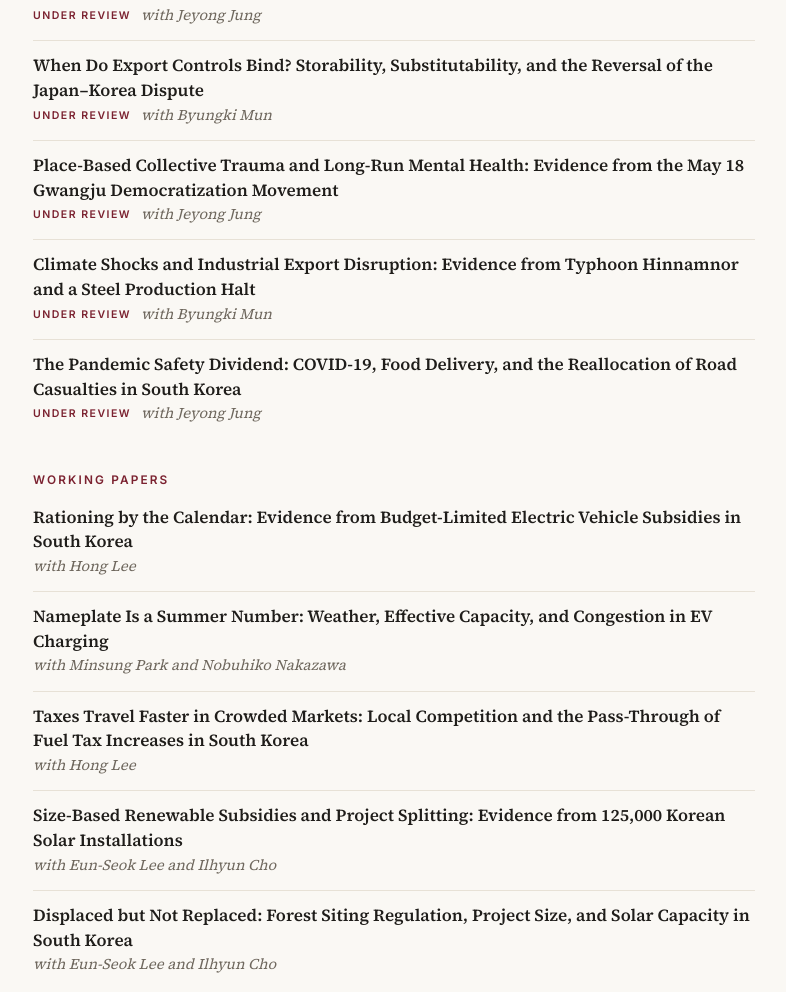
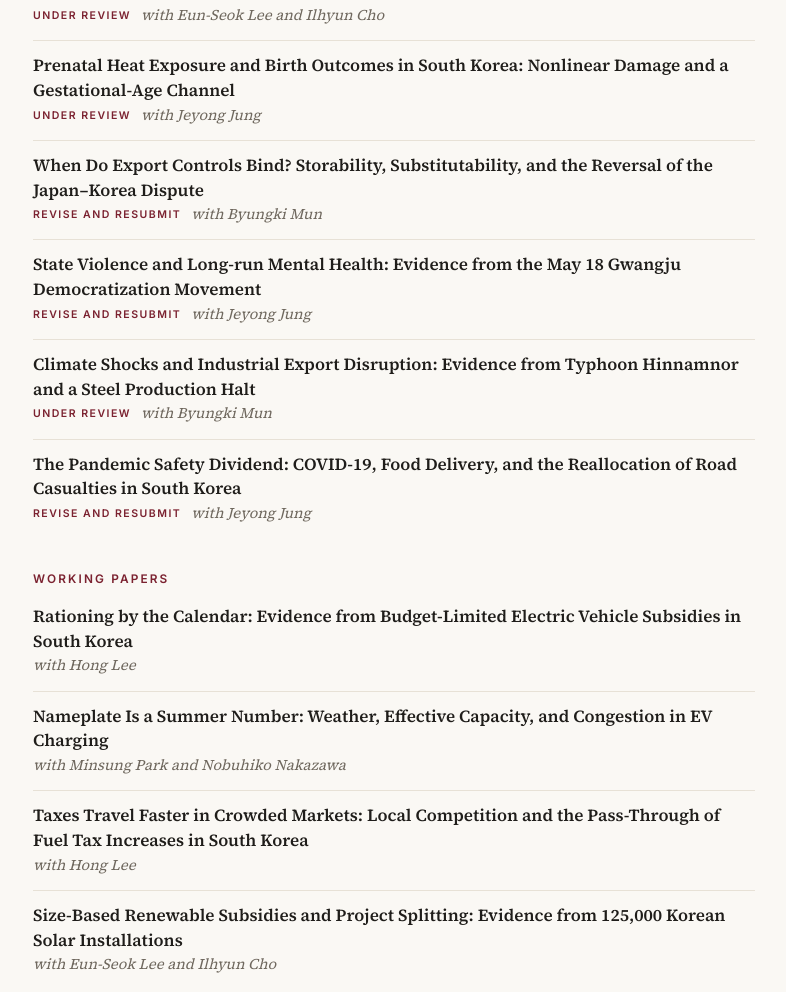
Before and after one commit to youngjulee-econ/youngjulee-econ.github.io, a plain HTML site: page index.html in a window 1280 px wide. Shown: the part 1794-2786 px from the top of the page, without its empty margins (423-1209 px from the left). Drawn offline with nearby package versions, Linux system fonts and the light colour scheme.

Commit message:
Add files via upload

```diff
--- a/index.html
+++ b/index.html
@@ -103,17 +103,17 @@ footer{grid-column:2;color:var(--muted);font:400 .85rem Inter,sans-serif;border-
 <section id="working-papers"><h2>Working Papers</h2>
   <h3>Under Review</h3>
   <div class="list wps"><article class="wp"><div class="wp-title">When Solar Fails Together: Snow, Correlated Outages and Winter Resource Adequacy in South Korea</div><div class="wp-meta"><span class="tag tag-review">Under review</span><span>with Eun-Seok Lee</span></div></article>
+<article class="wp"><div class="wp-title">Displaced but Not Replaced: Forest Siting Regulation, Project Size, and Solar Capacity in South Korea</div><div class="wp-meta"><span class="tag tag-review">Under review</span><span>with Eun-Seok Lee and Ilhyun Cho</span></div></article>
 <article class="wp"><div class="wp-title">Prenatal Heat Exposure and Birth Outcomes in South Korea: Nonlinear Damage and a Gestational-Age Channel</div><div class="wp-meta"><span class="tag tag-review">Under review</span><span>with Jeyong Jung</span></div></article>
-<article class="wp"><div class="wp-title">When Do Export Controls Bind? Storability, Substitutability, and the Reversal of the Japan–Korea Dispute</div><div class="wp-meta"><span class="tag tag-review">Under review</span><span>with Byungki Mun</span></div></article>
-<article class="wp"><div class="wp-title">Place-Based Collective Trauma and Long-Run Mental Health: Evidence from the May 18 Gwangju Democratization Movement</div><div class="wp-meta"><span class="tag tag-review">Under review</span><span>with Jeyong Jung</span></div></article>
+<article class="wp"><div class="wp-title">When Do Export Controls Bind? Storability, Substitutability, and the Reversal of the Japan–Korea Dispute</div><div class="wp-meta"><span class="tag tag-review">Revise and resubmit</span><span>with Byungki Mun</span></div></article>
+<article class="wp"><div class="wp-title">State Violence and Long-run Mental Health: Evidence from the May 18 Gwangju Democratization Movement</div><div class="wp-meta"><span class="tag tag-review">Revise and resubmit</span><span>with Jeyong Jung</span></div></article>
 <article class="wp"><div class="wp-title">Climate Shocks and Industrial Export Disruption: Evidence from Typhoon Hinnamnor and a Steel Production Halt</div><div class="wp-meta"><span class="tag tag-review">Under review</span><span>with Byungki Mun</span></div></article>
-<article class="wp"><div class="wp-title">The Pandemic Safety Dividend: COVID-19, Food Delivery, and the Reallocation of Road Casualties in South Korea</div><div class="wp-meta"><span class="tag tag-review">Under review</span><span>with Jeyong Jung</span></div></article></div>
+<article class="wp"><div class="wp-title">The Pandemic Safety Dividend: COVID-19, Food Delivery, and the Reallocation of Road Casualties in South Korea</div><div class="wp-meta"><span class="tag tag-review">Revise and resubmit</span><span>with Jeyong Jung</span></div></article></div>
   <h3>Working Papers</h3>
   <div class="list wps"><article class="wp"><div class="wp-title">Rationing by the Calendar: Evidence from Budget-Limited Electric Vehicle Subsidies in South Korea</div><div class="wp-meta"><span>with Hong Lee</span></div></article>
 <article class="wp"><div class="wp-title">Nameplate Is a Summer Number: Weather, Effective Capacity, and Congestion in EV Charging</div><div class="wp-meta"><span>with Minsung Park and Nobuhiko Nakazawa</span></div></article>
 <article class="wp"><div class="wp-title">Taxes Travel Faster in Crowded Markets: Local Competition and the Pass-Through of Fuel Tax Increases in South Korea</div><div class="wp-meta"><span>with Hong Lee</span></div></article>
-<article class="wp"><div class="wp-title">Size-Based Renewable Subsidies and Project Splitting: Evidence from 125,000 Korean Solar Installations</div><div class="wp-meta"><span>with Eun-Seok Lee and Ilhyun Cho</span></div></article>
-<article class="wp"><div class="wp-title">Displaced but Not Replaced: Forest Siting Regulation, Project Size, and Solar Capacity in South Korea</div><div class="wp-meta"><span>with Eun-Seok Lee and Ilhyun Cho</span></div></article></div>
+<article class="wp"><div class="wp-title">Size-Based Renewable Subsidies and Project Splitting: Evidence from 125,000 Korean Solar Installations</div><div class="wp-meta"><span>with Eun-Seok Lee and Ilhyun Cho</span></div></article></div>
   <h3>Work in Progress</h3>
   <div class="list wps"><article class="wp"><div class="wp-title">Subsidizing Adoption, Taxing Reallocation: Evidence on Holding Requirements from the Used Electric Vehicle Market</div><div class="wp-meta"><span>with Hong Lee</span></div></article>
 <article class="wp"><div class="wp-title">Flip and Flip Back: Two Government Turnovers and the Durability of Energy Transition Support in South Korea</div><div class="wp-meta"><span>with Hong Lee</span></div></article>
```
Also changed, not shown: 1 other file.
